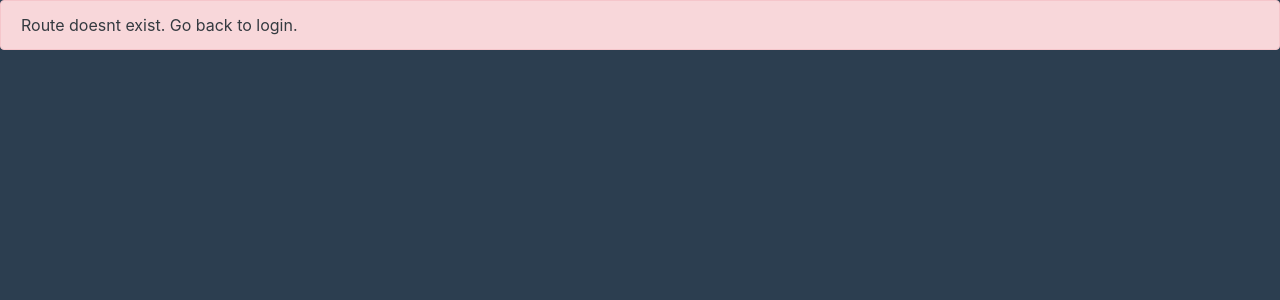
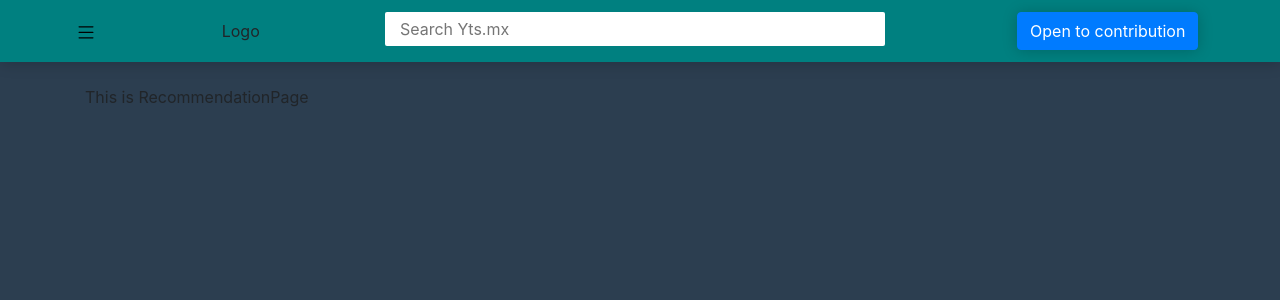
Before and after one commit to Sandip-Z/movies, a React (Create React App) app: page /recommendations in a window 1280 px wide. Shown: the top 300 px of the page. Built offline with nearby package versions, Linux system fonts and the light colour scheme.

Commit message:
[add] recommendation page

```diff
--- a/src/components/SideNavbar/SidebarMenu.js
+++ b/src/components/SideNavbar/SidebarMenu.js
@@ -1,6 +1,6 @@
 import React, { useMemo } from "react";
 import { Link, useLocation } from "react-router-dom";
-import { BsSearch } from "react-icons/bs";
+import { BsSearch, BsViewList } from "react-icons/bs";
 import { AiFillDashboard, AiOutlineLogout } from "react-icons/ai";
 import { RiRunFill, RiProfileFill } from "react-icons/ri";
 
@@ -12,6 +12,11 @@ const userInformation = [
 const menus = [
   { name: "Dashboard", icon: <AiFillDashboard />, href: "/dashboard" },
   { name: "Current Marathon", icon: <RiRunFill />, href: "/current-marathon" },
+  {
+    name: "Recommendation List",
+    icon: <BsViewList />,
+    href: "/recommendations",
+  },
 ];
 
 const handleLogOut = () => {
--- a/src/index.js
+++ b/src/index.js
@@ -8,6 +8,7 @@ import AboutUsPage from "./pages/AboutUsPage";
 import DashboardPage from "./pages/DashboardPage";
 import CurrentMarathonPage from "./pages/CurrentMarathonPage";
 import ProfilePage from "./pages/ProfilePage";
+import RecommendationPage from "./pages/RecommendationPage";
 import UnlistedPage from "./pages/UnlistedPage";
 import Store from "./redux/store";
 import { Provider } from "react-redux";
@@ -30,6 +31,10 @@ ReactDOM.render(
             path="/current-marathon"
             component={CurrentMarathonPage}
           />
+          <PrivateRoute
+            path="/recommendations"
+            component={RecommendationPage}
+          />
           <PrivateRoute path="/dashboard" component={DashboardPage} />
           <PrivateRoute path="/profile" component={ProfilePage} />
           <Route exact component={UnlistedPage} />
--- /dev/null
+++ b/src/pages/RecommendationPage.js
@@ -0,0 +1,7 @@
+import React from "react";
+
+const RecommendationPage = () => {
+  return <p>This is RecommendationPage</p>;
+};
+
+export default RecommendationPage;
```
Also changed, not shown: src/components/Profile/ProfileHeader.js (added, +7 -0 lines).
